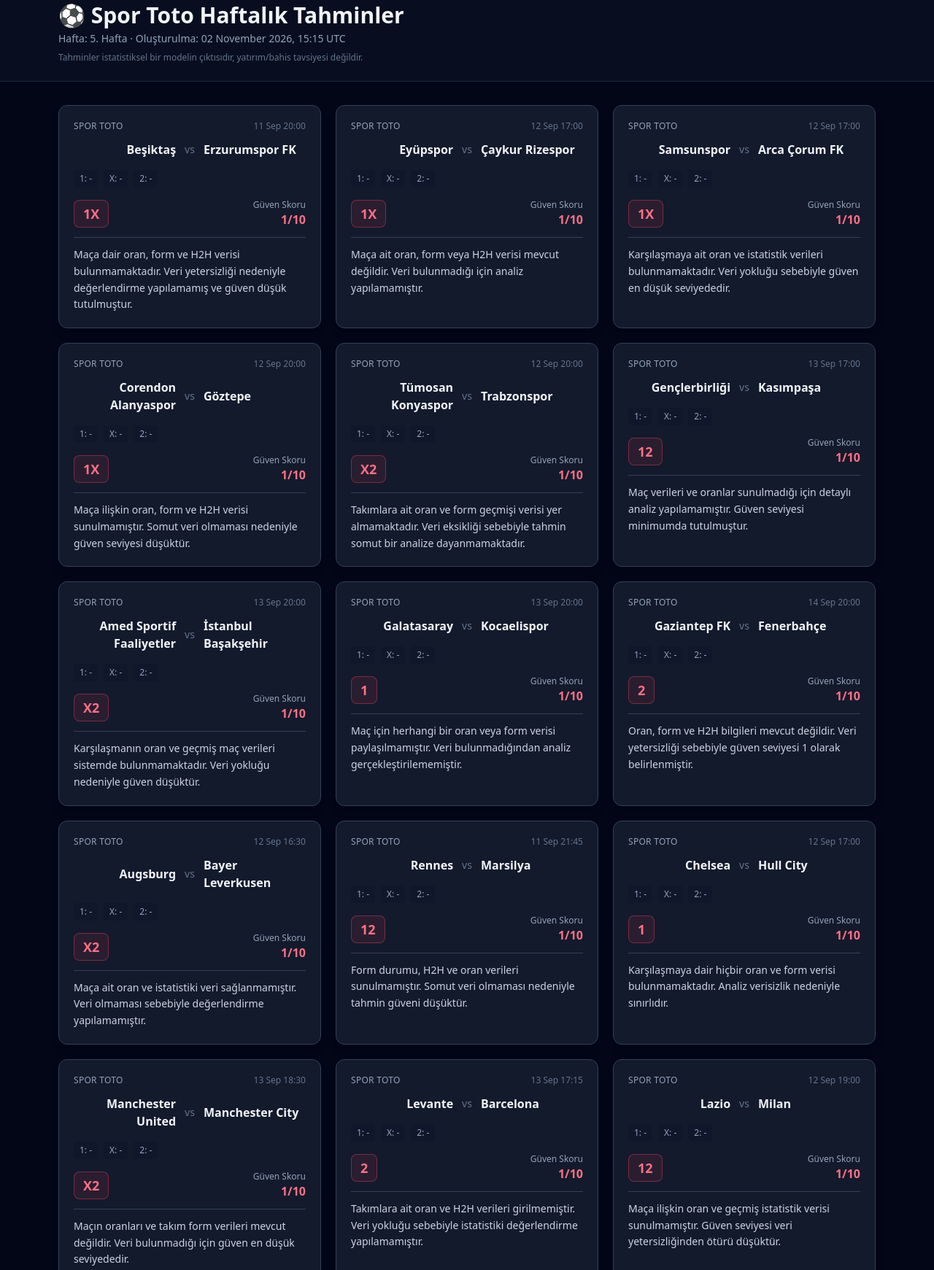
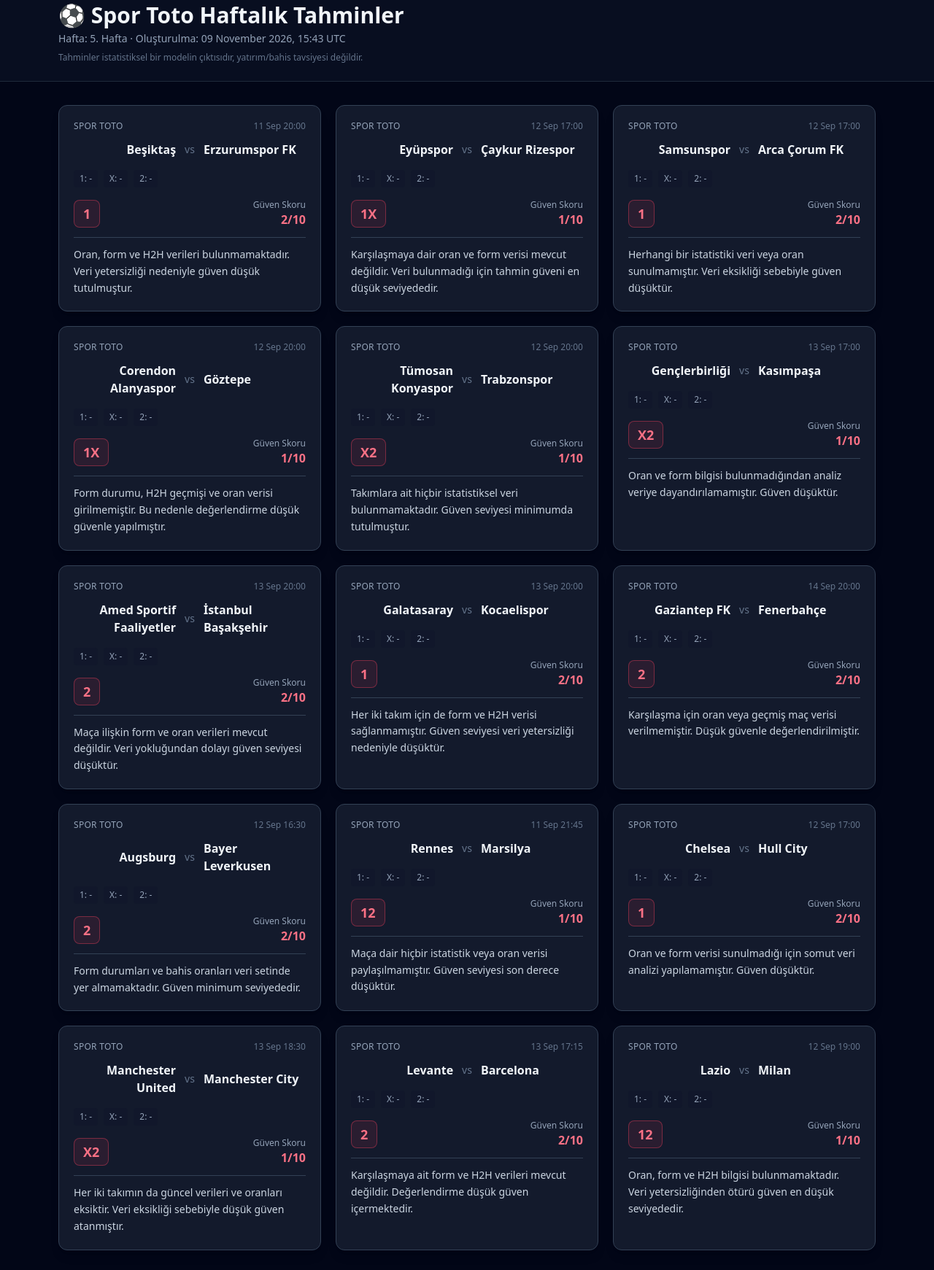
Before and after one commit to klonnist/spor-toto-tahmin, a plain HTML site: page index.html in a window 1280 px wide. Shown: the part 21-1762 px from the top of the page at 73% size. Drawn offline with nearby package versions, Linux system fonts and the light colour scheme.

Commit message:
Weekly predictions update [skip ci] d730ead4d9fb42a2510448dd58ecdc31259c4c9b

```diff
--- a/index.html
+++ b/index.html
@@ -10,7 +10,7 @@
   <header class="border-b border-slate-800 bg-slate-900/50">
     <div class="max-w-6xl mx-auto px-4 py-6">
       <h1 class="text-2xl md:text-3xl font-bold">⚽ Spor Toto Haftalık Tahminler</h1>
-      <p class="text-slate-400 text-sm mt-1">Hafta: 5. Hafta · Oluşturulma: 02 November 2026, 15:15 UTC</p>
+      <p class="text-slate-400 text-sm mt-1">Hafta: 5. Hafta · Oluşturulma: 09 November 2026, 15:43 UTC</p>
       <p class="text-slate-500 text-xs mt-2">
         Tahminler istatistiksel bir modelin çıktısıdır, yatırım/bahis tavsiyesi değildir.
       </p>
@@ -36,15 +36,15 @@
       </div>
       <div class="flex items-center justify-between mb-3">
         <span class="inline-flex items-center rounded-lg border px-3 py-1 text-lg font-bold text-rose-400 border-rose-500/40 bg-rose-500/10">
-          1X
+          1
         </span>
         <div class="text-right">
           <div class="text-xs text-slate-400">Güven Skoru</div>
-          <div class="font-bold text-rose-400">1/10</div>
+          <div class="font-bold text-rose-400">2/10</div>
         </div>
       </div>
       <p class="text-sm text-slate-300 leading-relaxed border-t border-slate-700 pt-3">
-        Maça dair oran, form ve H2H verisi bulunmamaktadır. Veri yetersizliği nedeniyle değerlendirme yapılamamış ve güven düşük tutulmuştur.
+        Oran, form ve H2H verileri bulunmamaktadır. Veri yetersizliği nedeniyle güven düşük tutulmuştur.
       </p>
     </div>
 
@@ -74,7 +74,7 @@
         </div>
       </div>
       <p class="text-sm text-slate-300 leading-relaxed border-t border-slate-700 pt-3">
-        Maça ait oran, form veya H2H verisi mevcut değildir. Veri bulunmadığı için analiz yapılamamıştır.
+        Karşılaşmaya dair oran ve form verisi mevcut değildir. Veri bulunmadığı için tahmin güveni en düşük seviyededir.
       </p>
     </div>
 
@@ -96,15 +96,15 @@
       </div>
       <div class="flex items-center justify-between mb-3">
         <span class="inline-flex items-center rounded-lg border px-3 py-1 text-lg font-bold text-rose-400 border-rose-500/40 bg-rose-500/10">
-          1X
+          1
         </span>
         <div class="text-right">
           <div class="text-xs text-slate-400">Güven Skoru</div>
-          <div class="font-bold text-rose-400">1/10</div>
+          <div class="font-bold text-rose-400">2/10</div>
         </div>
       </div>
       <p class="text-sm text-slate-300 leading-relaxed border-t border-slate-700 pt-3">
-        Karşılaşmaya ait oran ve istatistik verileri bulunmamaktadır. Veri yokluğu sebebiyle güven en düşük seviyededir.
+        Herhangi bir istatistiki veri veya oran sunulmamıştır. Veri eksikliği sebebiyle güven düşüktür.
       </p>
     </div>
 
@@ -134,7 +134,7 @@
         </div>
       </div>
       <p class="text-sm text-slate-300 leading-relaxed border-t border-slate-700 pt-3">
-        Maça ilişkin oran, form ve H2H verisi sunulmamıştır. Somut veri olmaması nedeniyle güven seviyesi düşüktür.
+        Form durumu, H2H geçmişi ve oran verisi girilmemiştir. Bu nedenle değerlendirme düşük güvenle yapılmıştır.
       </p>
     </div>
 
@@ -164,7 +164,7 @@
         </div>
       </div>
       <p class="text-sm text-slate-300 leading-relaxed border-t border-slate-700 pt-3">
-        Takımlara ait oran ve form geçmişi verisi yer almamaktadır. Veri eksikliği sebebiyle tahmin somut bir analize dayanmamaktadır.
+        Takımlara ait hiçbir istatistiksel veri bulunmamaktadır. Güven seviyesi minimumda tutulmuştur.
       </p>
     </div>
 
@@ -186,7 +186,7 @@
       </div>
       <div class="flex items-center justify-between mb-3">
         <span class="inline-flex items-center rounded-lg border px-3 py-1 text-lg font-bold text-rose-400 border-rose-500/40 bg-rose-500/10">
-          12
+          X2
         </span>
         <div class="text-right">
           <div class="text-xs text-slate-400">Güven Skoru</div>
@@ -194,7 +194,7 @@
         </div>
       </div>
       <p class="text-sm text-slate-300 leading-relaxed border-t border-slate-700 pt-3">
-        Maç verileri ve oranlar sunulmadığı için detaylı analiz yapılamamıştır. Güven seviyesi minimumda tutulmuştur.
+        Oran ve form bilgisi bulunmadığından analiz veriye dayandırılamamıştır. Güven düşüktür.
       </p>
     </div>
 
@@ -216,15 +216,15 @@
       </div>
       <div class="flex items-center justify-between mb-3">
         <span class="inline-flex items-center rounded-lg border px-3 py-1 text-lg font-bold text-rose-400 border-rose-500/40 bg-rose-500/10">
-          X2
+          2
         </span>
         <div class="text-right">
           <div class="text-xs text-slate-400">Güven Skoru</div>
-          <div class="font-bold text-rose-400">1/10</div>
+          <div class="font-bold text-rose-400">2/10</div>
         </div>
       </div>
       <p class="text-sm text-slate-300 leading-relaxed border-t border-slate-700 pt-3">
-        Karşılaşmanın oran ve geçmiş maç verileri sistemde bulunmamaktadır. Veri yokluğu nedeniyle güven düşüktür.
+        Maça ilişkin form ve oran verileri mevcut değildir. Veri yokluğundan dolayı güven seviyesi düşüktür.
       </p>
     </div>
 
@@ -250,11 +250,11 @@
         </span>
         <div class="text-right">
           <div class="text-xs text-slate-400">Güven Skoru</div>
-          <div class="font-bold text-rose-400">1/10</div>
+          <div class="font-bold text-rose-400">2/10</div>
         </div>
       </div>
       <p class="text-sm text-slate-300 leading-relaxed border-t border-slate-700 pt-3">
-        Maç için herhangi bir oran veya form verisi paylaşılmamıştır. Veri bulunmadığından analiz gerçekleştirilememiştir.
+        Her iki takım için de form ve H2H verisi sağlanmamıştır. Güven seviyesi veri yetersizliği nedeniyle düşüktür.
       </p>
     </div>
 
@@ -280,11 +280,11 @@
         </span>
         <div class="text-right">
           <div class="text-xs text-slate-400">Güven Skoru</div>
-          <div class="font-bold text-rose-400">1/10</div>
+          <div class="font-bold text-rose-400">2/10</div>
         </div>
       </div>
       <p class="text-sm text-slate-300 leading-relaxed border-t border-slate-700 pt-3">
-        Oran, form ve H2H bilgileri mevcut değildir. Veri yetersizliği sebebiyle güven seviyesi 1 olarak belirlenmiştir.
+        Karşılaşma için oran veya geçmiş maç verisi verilmemiştir. Düşük güvenle değerlendirilmiştir.
       </p>
     </div>
 
@@ -306,15 +306,15 @@
       </div>
       <div class="flex items-center justify-between mb-3">
         <span class="inline-flex items-center rounded-lg border px-3 py-1 text-lg font-bold text-rose-400 border-rose-500/40 bg-rose-500/10">
-          X2
+          2
         </span>
         <div class="text-right">
           <div class="text-xs text-slate-400">Güven Skoru</div>
-          <div class="font-bold text-rose-400">1/10</div>
+          <div class="font-bold text-rose-400">2/10</div>
         </div>
       </div>
       <p class="text-sm text-slate-300 leading-relaxed border-t border-slate-700 pt-3">
-        Maça ait oran ve istatistiki veri sağlanmamıştır. Veri olmaması sebebiyle değerlendirme yapılamamıştır.
+        Form durumları ve bahis oranları veri setinde yer almamaktadır. Güven minimum seviyededir.
       </p>
     </div>
 
@@ -344,7 +344,7 @@
         </div>
       </div>
       <p class="text-sm text-slate-300 leading-relaxed border-t border-slate-700 pt-3">
-        Form durumu, H2H ve oran verileri sunulmamıştır. Somut veri olmaması nedeniyle tahmin güveni düşüktür.
+        Maça dair hiçbir istatistik veya oran verisi paylaşılmamıştır. Güven seviyesi son derece düşüktür.
       </p>
     </div>
 
@@ -370,11 +370,11 @@
         </span>
         <div class="text-right">
           <div class="text-xs text-slate-400">Güven Skoru</div>
-          <div class="font-bold text-rose-400">1/10</div>
+          <div class="font-bold text-rose-400">2/10</div>
         </div>
       </div>
       <p class="text-sm text-slate-300 leading-relaxed border-t border-slate-700 pt-3">
-        Karşılaşmaya dair hiçbir oran ve form verisi bulunmamaktadır. Analiz verisizlik nedeniyle sınırlıdır.
+        Oran ve form verisi sunulmadığı için somut veri analizi yapılamamıştır. Güven düşüktür.
       </p>
     </div>
 
@@ -404,7 +404,7 @@
         </div>
       </div>
       <p class="text-sm text-slate-300 leading-relaxed border-t border-slate-700 pt-3">
-        Maçın oranları ve takım form verileri mevcut değildir. Veri bulunmadığı için güven en düşük seviyededir.
+        Her iki takımın da güncel verileri ve oranları eksiktir. Veri eksikliği sebebiyle düşük güven atanmıştır.
       </p>
     </div>
 
@@ -430,11 +430,11 @@
         </span>
         <div class="text-right">
           <div class="text-xs text-slate-400">Güven Skoru</div>
-          <div class="font-bold text-rose-400">1/10</div>
+          <div class="font-bold text-rose-400">2/10</div>
         </div>
       </div>
       <p class="text-sm text-slate-300 leading-relaxed border-t border-slate-700 pt-3">
-        Takımlara ait oran ve H2H verileri girilmemiştir. Veri yokluğu sebebiyle istatistiki değerlendirme yapılamamıştır.
+        Karşılaşmaya ait form ve H2H verileri mevcut değildir. Değerlendirme düşük güven içermektedir.
       </p>
     </div>
 
@@ -464,7 +464,7 @@
         </div>
       </div>
       <p class="text-sm text-slate-300 leading-relaxed border-t border-slate-700 pt-3">
-        Maça ilişkin oran ve geçmiş istatistik verisi sunulmamıştır. Güven seviyesi veri yetersizliğinden ötürü düşüktür.
+        Oran, form ve H2H bilgisi bulunmamaktadır. Veri yetersizliğinden ötürü güven en düşük seviyededir.
       </p>
     </div>
 
```
